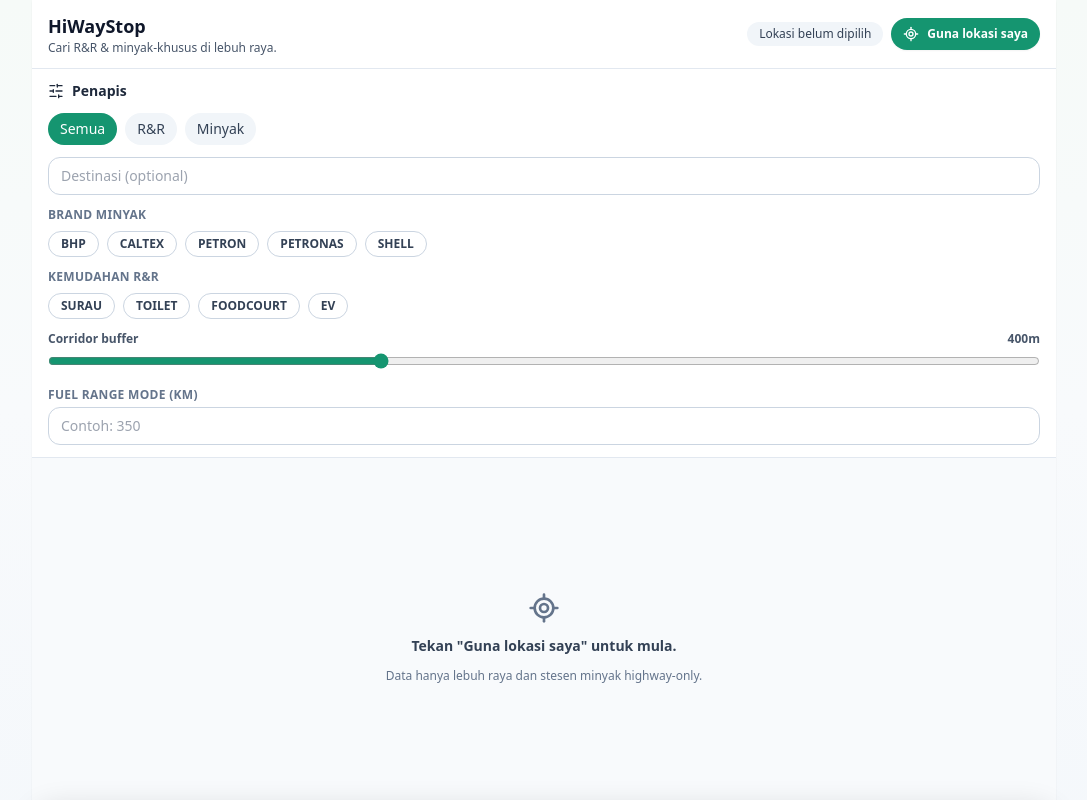
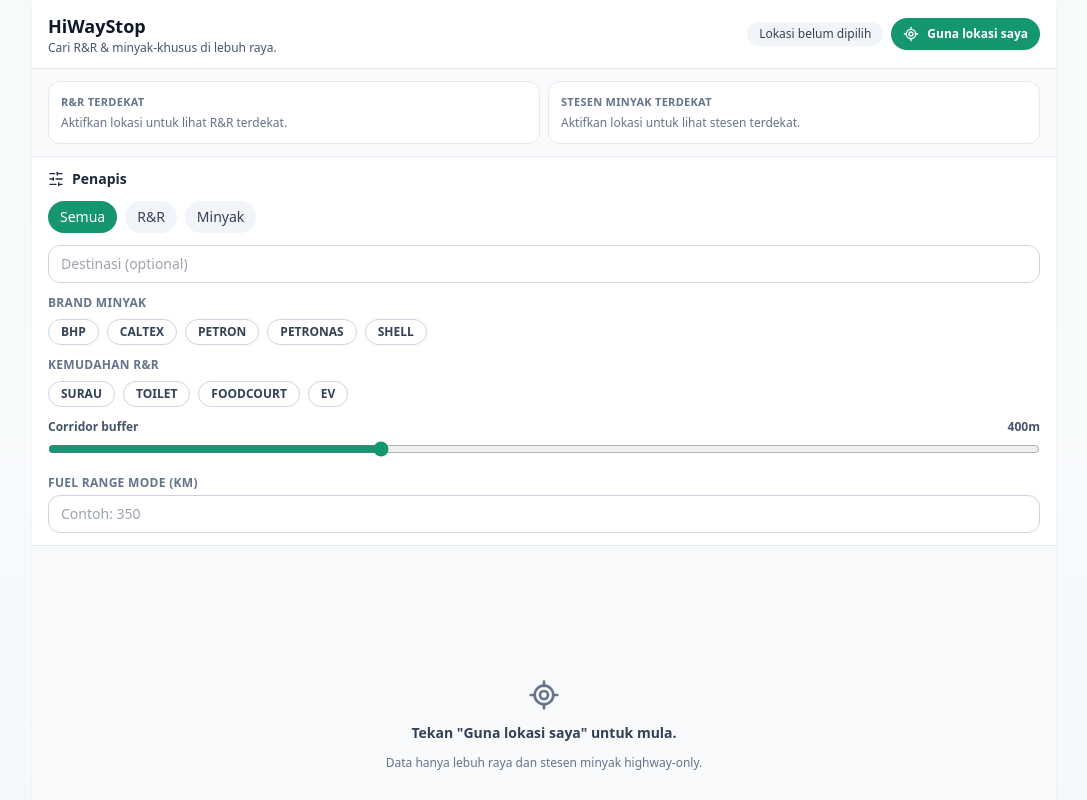
Before and after one commit to aafham/HiWayStop, a Next.js app: page / in a window 1280 px wide. Shown: the top 800 px of the page, without its empty margins (96-1183 px from the left). Built offline with nearby package versions, Linux system fonts and the light colour scheme.

Commit message:
Update page.tsx

```diff
--- a/app/page.tsx
+++ b/app/page.tsx
@@ -147,6 +147,28 @@ export default function HomePage() {
     }));
   }, [places, userLoc]);
 
+  const nearestRnr = useMemo(() => {
+    if (!userLoc) return null;
+    const nearest = getNearestItems(
+      userLoc,
+      rnrs.map(rnrToPlace),
+      1,
+    )[0];
+    if (!nearest) return null;
+    return { ...nearest, etaMinutes: getETA(nearest.distanceKm) };
+  }, [userLoc]);
+
+  const nearestFuel = useMemo(() => {
+    if (!userLoc) return null;
+    const nearest = getNearestItems(
+      userLoc,
+      highwayOnlyStations.map(stationToPlace),
+      1,
+    )[0];
+    if (!nearest) return null;
+    return { ...nearest, etaMinutes: getETA(nearest.distanceKm) };
+  }, [highwayOnlyStations, userLoc]);
+
   const nextByDirection = useMemo(() => {
     if (!userLoc || !currentHighway || !direction) {
       return { rnr: [] as PlaceItem[], fuel: [] as PlaceItem[] };
@@ -198,6 +220,36 @@ export default function HomePage() {
   return (
     <main className="mx-auto min-h-screen max-w-5xl bg-white shadow-sm">
       <TopBar locationStatus={locationStatus} onUseLocation={useCurrentLocation} loading={locationLoading} />
+
+      <section className="grid gap-2 border-b border-slate-200 bg-slate-50 px-4 py-3 sm:grid-cols-2">
+        <div className="rounded-xl border border-slate-200 bg-white p-3">
+          <p className="text-[11px] font-bold uppercase tracking-wide text-slate-500">R&R terdekat</p>
+          {nearestRnr ? (
+            <>
+              <p className="mt-1 text-sm font-semibold text-slate-900">{nearestRnr.name}</p>
+              <p className="text-xs text-slate-600">
+                {nearestRnr.distanceKm.toFixed(1)} km • ETA {nearestRnr.etaMinutes} min
+              </p>
+            </>
+          ) : (
+            <p className="mt-1 text-xs text-slate-500">Aktifkan lokasi untuk lihat R&R terdekat.</p>
+          )}
+        </div>
+        <div className="rounded-xl border border-slate-200 bg-white p-3">
+          <p className="text-[11px] font-bold uppercase tracking-wide text-slate-500">Stesen minyak terdekat</p>
+          {nearestFuel ? (
+            <>
+              <p className="mt-1 text-sm font-semibold text-slate-900">{nearestFuel.name}</p>
+              <p className="text-xs text-slate-600">
+                {nearestFuel.distanceKm.toFixed(1)} km • ETA {nearestFuel.etaMinutes} min
+                {nearestFuel.brand ? ` • ${nearestFuel.brand}` : ''}
+              </p>
+            </>
+          ) : (
+            <p className="mt-1 text-xs text-slate-500">Aktifkan lokasi untuk lihat stesen terdekat.</p>
+          )}
+        </div>
+      </section>
 
       <FilterPanel
         viewMode={viewMode}
```
